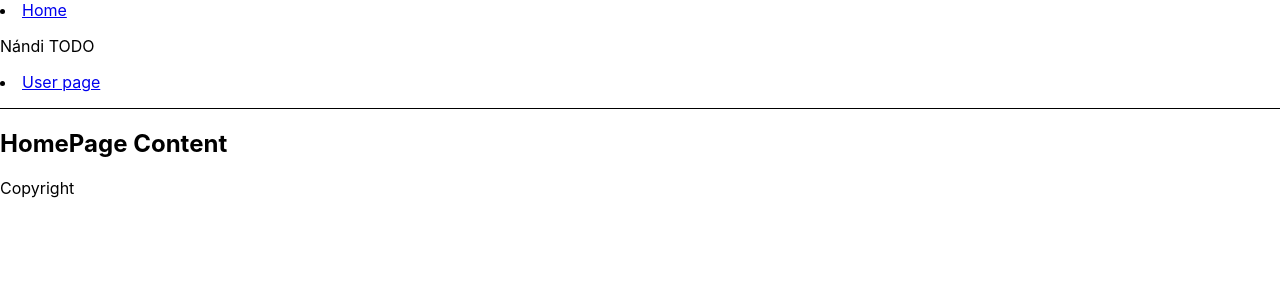
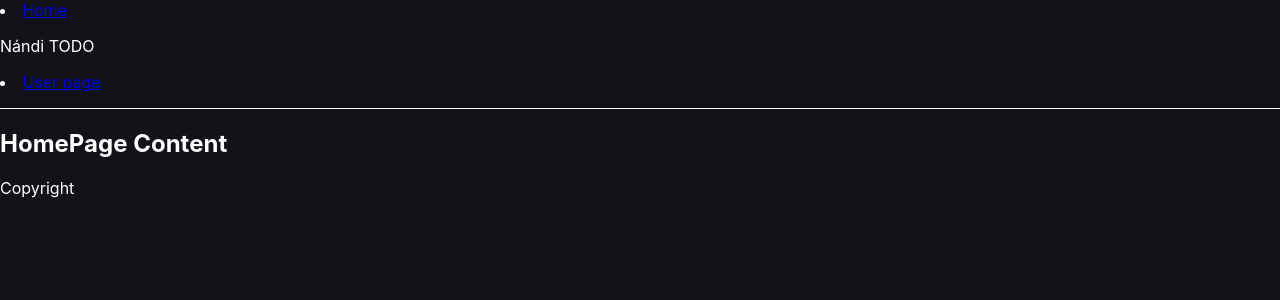
Before and after one commit to CodecoolGlobal/el-proyecte-grande-sprint-1-java-csnelly90, a React (Create React App) app in the folder frontend/: page / in a window 1280 px wide. Shown: the top 300 px of the page. Built offline with nearby package versions, Linux system fonts and the light colour scheme.

Commit message:
add styling for body tag and page container divs

```diff
--- a/frontend/src/App.css
+++ b/frontend/src/App.css
@@ -36,3 +36,21 @@
     transform: rotate(360deg);
   }
 }
+
+body {
+  margin: 0;
+  padding: 0;
+  box-sizing: border-box;
+  color: white;
+  background-color: #121218;
+}
+
+.page-container {
+  display: flex;
+  flex-direction: column;
+  min-height: 100vh;
+}
+
+.content-wrap {
+  flex: 1;
+}
```
